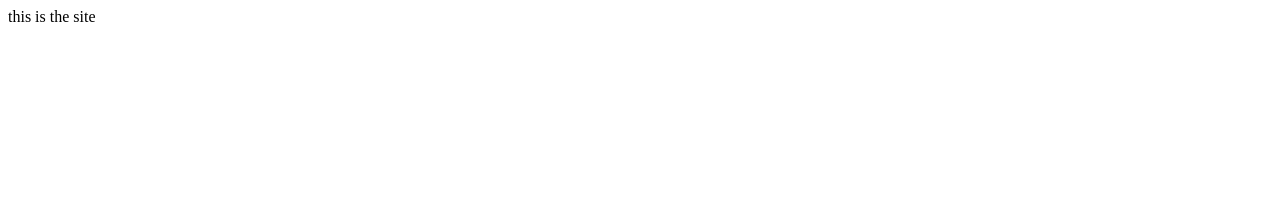
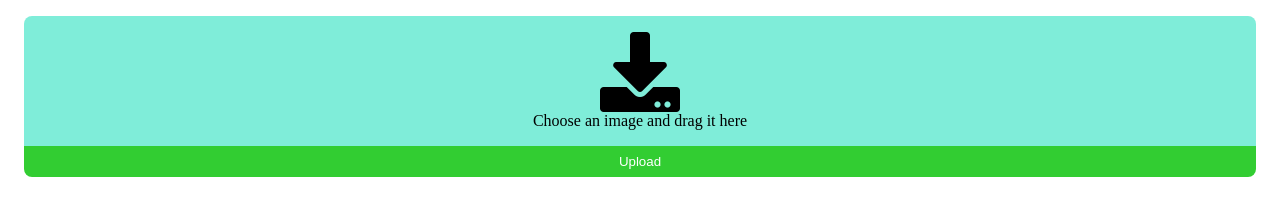
Before and after one commit to Gigamungus/relativepi, a plain HTML site: page app.html in a window 1280 px wide. Drawn offline with Linux system fonts and the light colour scheme.

Commit message:
add drag and drop file

```diff
--- a/app.css
+++ b/app.css
@@ -0,0 +1,61 @@
+#dropFileForm {
+    margin: 16px;
+    text-align: center;
+    border-radius: 8px;
+    overflow: hidden;
+    transition: 0.5s;
+}
+
+#dropFileForm #fileLabel {
+    background-color: rgba(0, 220, 180, 0.5);
+    display: block;
+    padding: 16px;
+    position: relative;
+    cursor: pointer;
+}
+
+#dropFileForm #fileInput {
+    display: none;
+}
+
+#dropFileForm #fileLabel:after,
+#dropFileForm #fileLabel:before {
+    position: absolute;
+    content: "";
+    top: 0;
+    bottom: 0;
+    left: 0;
+    right: 0;
+    background-color: #fff;
+    z-index: -2;
+    border-radius: 8px 8px 0 0;
+}
+
+#dropFileForm #fileLabel:before {
+    z-index: -1;
+    background: repeating-linear-gradient(45deg,
+        transparent,
+        transparent 5%,
+        black 5%,
+        black 10%);
+    opacity: 0;
+    transition: 0.5s;
+}
+
+#dropFileForm.fileHover #fileLabel:before {
+    opacity: 0.25;
+}
+
+#dropFileForm .uploadButton {
+    border: 0;
+    outline: 0;
+    width: 100%;
+    padding: 8px;
+    background-color: limeGreen;
+    color: #fff;
+    cursor: pointer;
+}
+
+#dropFileForm.fileHover {
+    box-shadow: 0 0 16px limeGreen;
+}
--- a/app.html
+++ b/app.html
@@ -6,12 +6,32 @@
     <meta http-equiv="X-UA-Compatible" content="IE=edge">
     <title>Relative pi</title>
     <meta name="viewport" content="width=device-width, initial-scale=1">
+
+    <link rel="stylesheet" href="https://use.fontawesome.com/releases/v5.7.1/css/all.css" integrity="sha384-fnmOCqbTlWIlj8LyTjo7mOUStjsKC4pOpQbqyi7RrhN7udi9RwhKkMHpvLbHG9Sr"
+        crossorigin="anonymous">
+
     <link rel="stylesheet" type="text/css" media="screen" href="app.css" />
     <script src="app.js"></script>
 </head>
 
 <body>
-    this is the site
+    <form id="dropFileForm" action="" method="post" onsubmit="uploadFiles(event)">
+        <input type="file" name="files[]" id="fileInput" multiple onchange="addFiles(event)">
+
+        <label for="fileInput" id="fileLabel" ondragover="overrideDefault(event);fileHover();" ondragenter="overrideDefault(event);fileHover();"
+            ondragleave="overrideDefault(event);fileHoverEnd();" ondrop="overrideDefault(event);fileHoverEnd();
+        addFiles(event);">
+            <i class="fa fa-download fa-5x"></i>
+            <br>
+            <span id="fileLabelText">
+                Choose an image and drag it here
+            </span>
+            <br>
+            <span id="uploadStatus"></span>
+        </label>
+
+        <input type="submit" value="Upload" class="uploadButton">
+    </form>
 </body>
 
 </html>
--- a/app.js
+++ b/app.js
@@ -0,0 +1,57 @@
+const dropFileForm = () => {return document.getElementById("dropFileForm");};
+const fileLabelTex = () => {return document.getElementById("fileLabelText");};
+const uploadStatus = () => {return document.getElementById("uploadStatus");};
+const fileInput    = () => {return document.getElementById("fileInput");};
+let droppedFiles;
+
+function overrideDefault(event) {
+    event.preventDefault();
+    event.stopPropagation();
+}
+
+function fileHover() {
+    console.log(dropFileForm());
+    dropFileForm().classList.add("fileHover");
+}
+
+function fileHoverEnd() {
+    dropFileForm().classList.remove("fileHover");
+}
+
+function addFiles(event) {
+    droppedFiles = event.target.files || event.dataTransfer.files;
+    showFiles(droppedFiles);
+}
+
+function showFiles(files) {
+    if (files.length > 1) {
+        fileLabelText.innerText = files.length + " files selected";
+    } else {
+        fileLabelText.innerText = files[0].name;
+    }
+}
+
+function uploadFiles(event) {
+    console.log(event);
+    event.preventDefault();
+    changeStatus("Uploading...");
+
+    var formData = new FormData();
+
+    for (var i = 0, file; (file = droppedFiles[i]); i++) {
+        formData.append(fileInput.name, file, file.name);
+    }
+
+    var xhr = new XMLHttpRequest();
+    xhr.onreadystatechange = function (data) {
+        //handle server response and change status of
+        //upload process via changeStatus(text)
+        console.log(xhr.response);
+    };
+    xhr.open(dropFileForm().method, dropFileForm().action, true);
+    xhr.send(formData);
+}
+
+function changeStatus(text) {
+    uploadStatus().innerText = text;
+}
```
